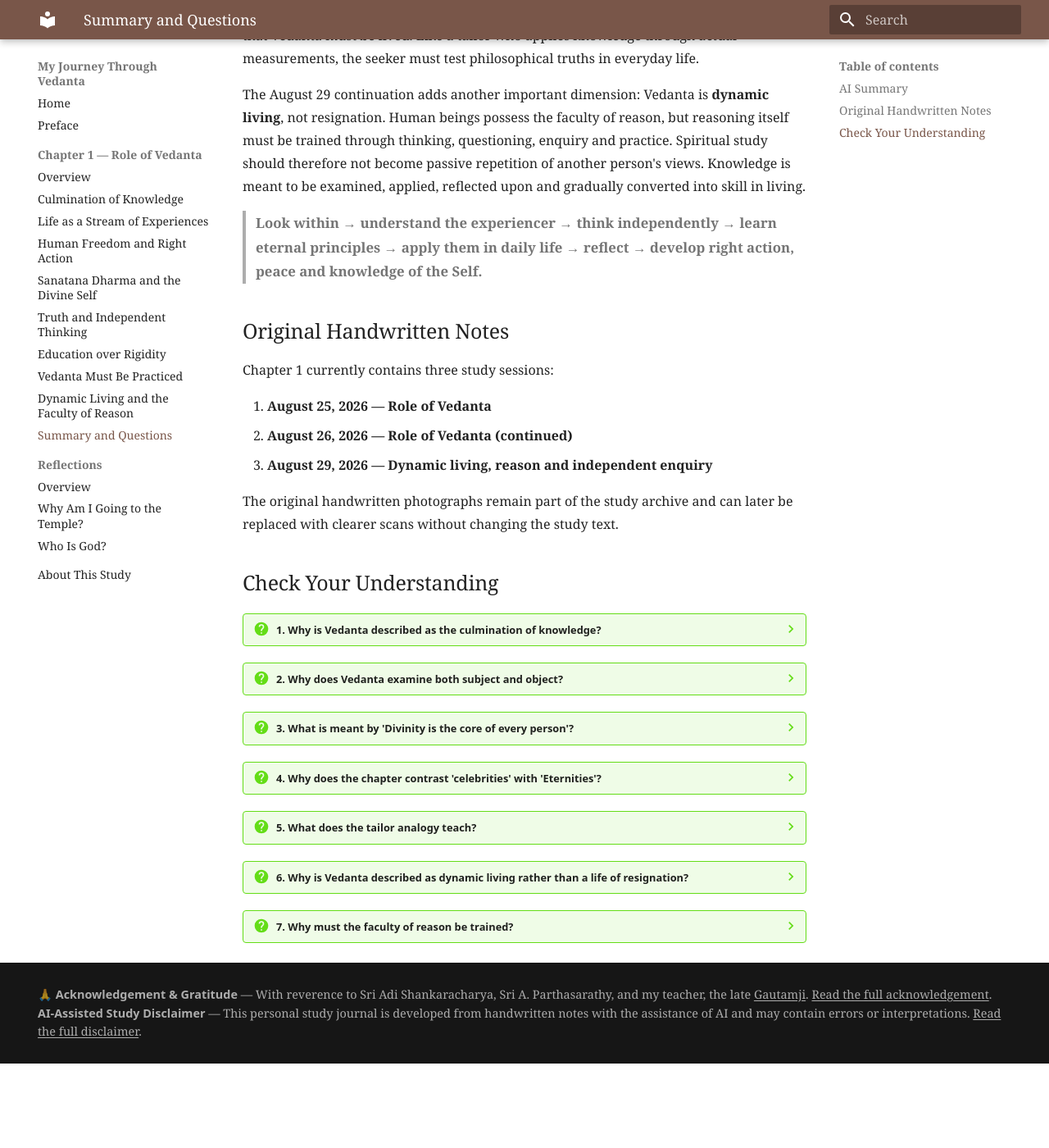
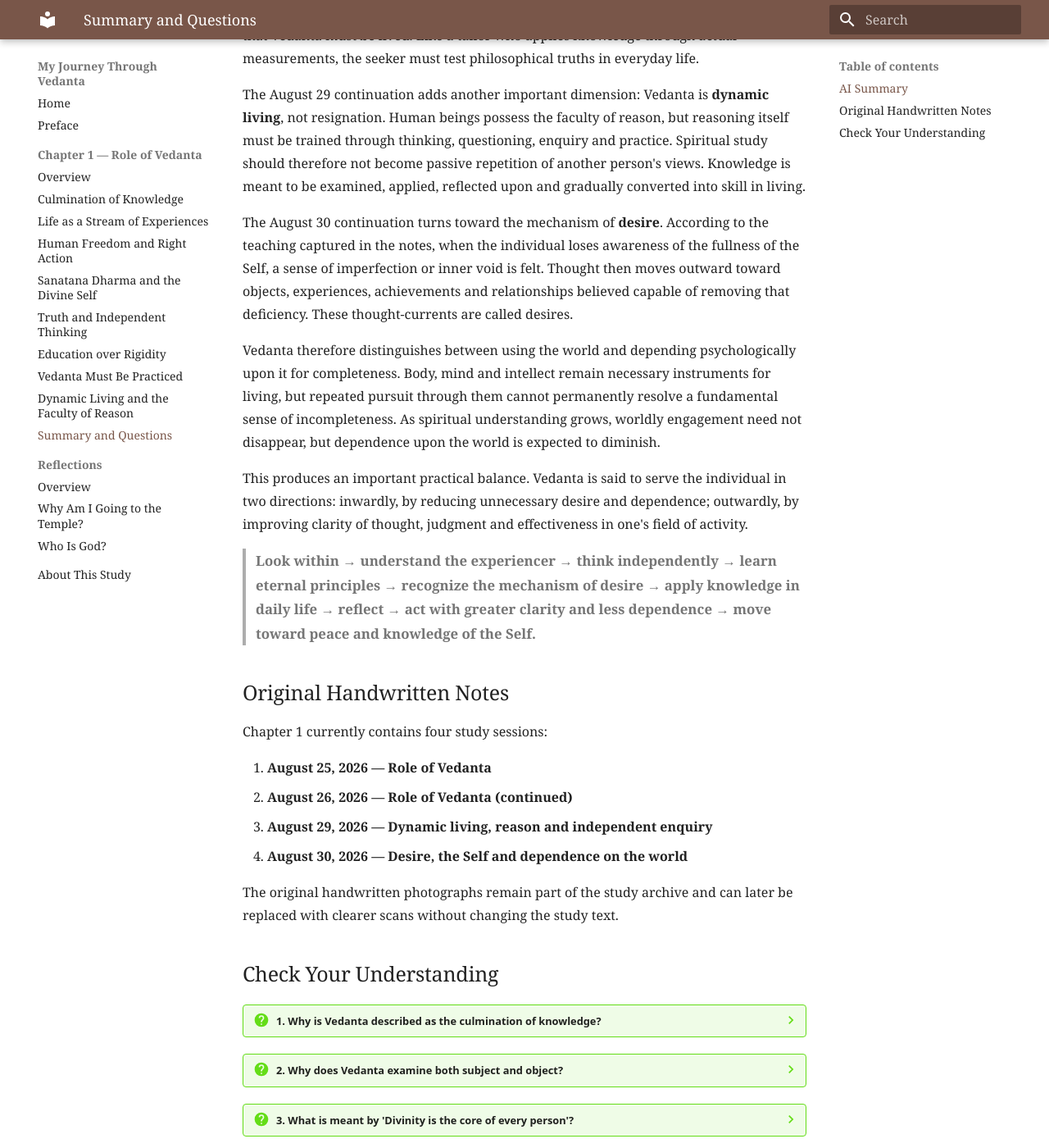
Before and after one commit to pavanturlapati/my-journey-through-vedanta, an MkDocs documentation site: the page built from docs/chapter-01/08-summary-and-questions.md, in a window 1280 px wide and 1400 px high, scrolled down 870 px. Shown: the whole window at 82% size. Built offline with MkDocs 1.6.1 and Material for MkDocs 9.7.7, drawn with Linux system fonts in a browser that asks for light colours; before the commit the page ends 2167 px from its top, so only the background shows below that; some of the changed text lies outside the part shown.

Commit message:
Extend Chapter 1 summary with Aug 30 notes

```diff
--- a/docs/chapter-01/08-summary-and-questions.md
+++ b/docs/chapter-01/08-summary-and-questions.md
@@ -16,15 +16,22 @@ Vedanta is therefore presented as education rather than rigid prescription. Last
 
 The August 29 continuation adds another important dimension: Vedanta is **dynamic living**, not resignation. Human beings possess the faculty of reason, but reasoning itself must be trained through thinking, questioning, enquiry and practice. Spiritual study should therefore not become passive repetition of another person's views. Knowledge is meant to be examined, applied, reflected upon and gradually converted into skill in living.
 
-> **Look within → understand the experiencer → think independently → learn eternal principles → apply them in daily life → reflect → develop right action, peace and knowledge of the Self.**
+The August 30 continuation turns toward the mechanism of **desire**. According to the teaching captured in the notes, when the individual loses awareness of the fullness of the Self, a sense of imperfection or inner void is felt. Thought then moves outward toward objects, experiences, achievements and relationships believed capable of removing that deficiency. These thought-currents are called desires.
+
+Vedanta therefore distinguishes between using the world and depending psychologically upon it for completeness. Body, mind and intellect remain necessary instruments for living, but repeated pursuit through them cannot permanently resolve a fundamental sense of incompleteness. As spiritual understanding grows, worldly engagement need not disappear, but dependence upon the world is expected to diminish.
+
+This produces an important practical balance. Vedanta is said to serve the individual in two directions: inwardly, by reducing unnecessary desire and dependence; outwardly, by improving clarity of thought, judgment and effectiveness in one's field of activity.
+
+> **Look within → understand the experiencer → think independently → learn eternal principles → recognize the mechanism of desire → apply knowledge in daily life → reflect → act with greater clarity and less dependence → move toward peace and knowledge of the Self.**
 
 ## Original Handwritten Notes
 
-Chapter 1 currently contains three study sessions:
+Chapter 1 currently contains four study sessions:
 
 1. **August 25, 2026 — Role of Vedanta**
 2. **August 26, 2026 — Role of Vedanta (continued)**
 3. **August 29, 2026 — Dynamic living, reason and independent enquiry**
+4. **August 30, 2026 — Desire, the Self and dependence on the world**
 
 The original handwritten photographs remain part of the study archive and can later be replaced with clearer scans without changing the study text.
 
@@ -50,3 +57,9 @@ The original handwritten photographs remain part of the study archive and can la
 
 ??? question "7. Why must the faculty of reason be trained?"
     Having the capacity to think does not guarantee clear reasoning. Like other skills, disciplined thinking develops through questioning, examining assumptions, applying knowledge and reflecting on experience.
+
+??? question "8. How do today's notes explain the origin of desire?"
+    Desire begins with a felt sense of deficiency or incompleteness. Thought then moves toward an external object or experience believed capable of removing that deficiency. Vedanta asks whether this outward search is being used appropriately or whether we are asking external things to provide an inner completeness.
+
+??? question "9. Does spiritual growth mean withdrawing from worldly activity?"
+    Not necessarily. The notes describe an inverse relationship between spiritual evolution and dependence on the world, not necessarily between spiritual evolution and activity itself. A person may remain active, productive and successful while becoming less psychologically dependent upon external outcomes for peace and identity.
```
